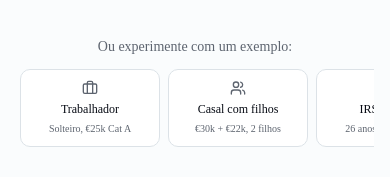
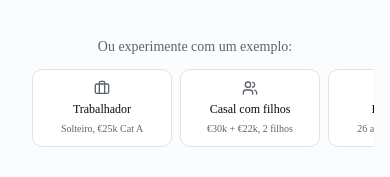
Before and after one commit to ruifm/fiscalpt, a Next.js app: page /simulacao in a window 390 px wide. Shown: the part 160-337 px from the top of the page. Built offline with nearby package versions, Linux system fonts and the light colour scheme.

Commit message:
fix: increase examples scroller padding to prevent card clipping
px-1 (4px) was insufficient — card borders still cropped at container
edge. Bumped to px-4 (16px) for proper visual clearance.

```diff
--- a/src/components/simulation-examples.tsx
+++ b/src/components/simulation-examples.tsx
@@ -90,7 +90,7 @@ export function SimulationExamples({ onSelect }: SimulationExamplesProps) {
       <p className="mb-3 text-center text-sm text-muted-foreground">
         {t('simulation.examplesLabel')}
       </p>
-      <div className="flex gap-2 overflow-x-auto px-1 pb-2 sm:justify-center">
+      <div className="flex gap-2 overflow-x-auto px-4 pb-2 sm:justify-center">
         {EXAMPLES.map((ex) => {
           const Icon = ex.icon
           return (
```
